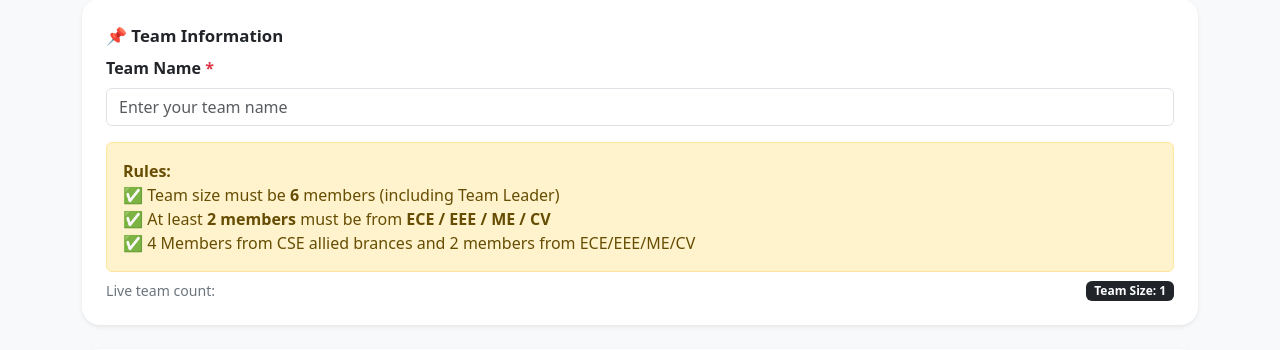
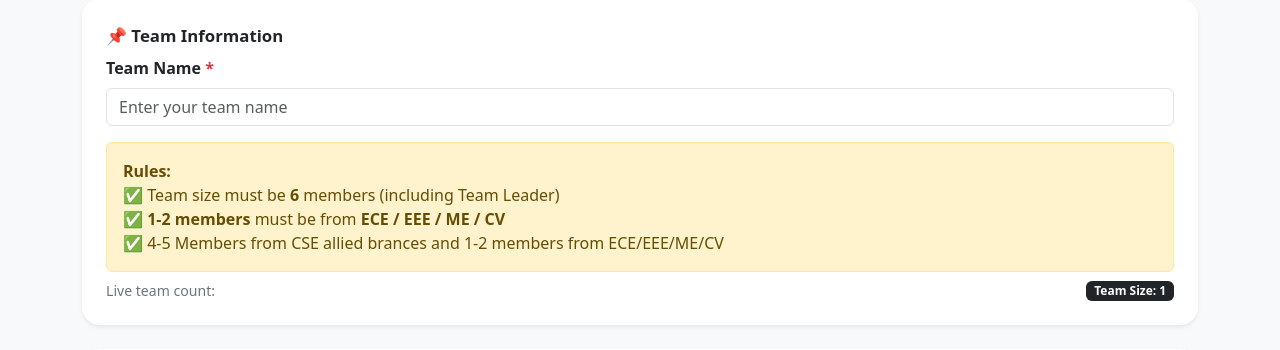
Before and after one commit to abhijithhv-rnsit/rnsit-multidisciplinary_project_2025-26, a Flask app: template templates/register.html in a window 1280 px wide. Shown: the part 125-475 px from the top of the page. Run offline with Flask 3, Linux system fonts and the light colour scheme; the template is opened without the code that fills it, so the values that code supplies are empty; some libraries are stand-ins or nearby versions.

Commit message:
Update register.html

```diff
--- a/templates/register.html
+++ b/templates/register.html
@@ -66,8 +66,8 @@
         <div class="alert alert-warning mb-2">
           <b>Rules:</b><br>
           ✅ Team size must be <b>6</b> members (including Team Leader)<br>
-          ✅ At least <b>2 members</b> must be from <b>ECE / EEE / ME / CV</b><br>
-          ✅ 4 Members from CSE allied brances and 2 members from ECE/EEE/ME/CV<br>
+          ✅ <b>1-2 members</b> must be from <b>ECE / EEE / ME / CV</b><br>
+          ✅ 4-5 Members from CSE allied brances and 1-2 members from ECE/EEE/ME/CV<br>
         </div>
 
         <div class="d-flex justify-content-between align-items-center">
```
